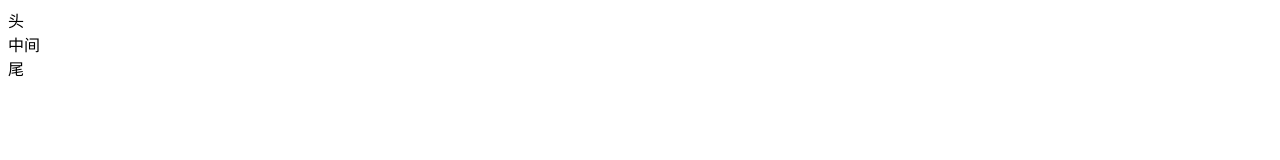
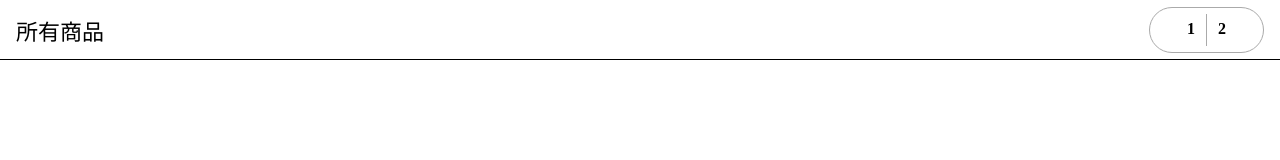
Before and after one commit to xiaodanli/1605A-TASK, a plain HTML site: page team01/src/index.html in a window 1280 px wide. Drawn offline with Linux system fonts and the light colour scheme.

Commit message:
header完成

```diff
--- a/team01/src/index.html
+++ b/team01/src/index.html
@@ -6,13 +6,55 @@
     <meta name="viewport" content="width=device-width, initial-scale=1.0">
     <meta http-equiv="X-UA-Compatible" content="ie=edge">
     <title>Document</title>
+    <style>
+        * {
+            margin: 0;
+            padding: 0;
+            list-style: none;
+        }
+
+        header {
+            width: 100%;
+            height: 60px;
+            border-bottom: 1px solid black;
+            display: flex;
+            justify-content: space-between;
+            align-items: center;
+            padding: 0 16px;
+            box-sizing: border-box;
+        }
+
+        header a {
+            font-size: 22px;
+        }
+
+        header span {
+            display: block;
+            border: 1px solid #aaa;
+            padding: 6px 26px;
+            display: flex;
+            justify-content: space-around;
+            align-items: center;
+            border-radius: 25px;
+        }
+
+        header span b {
+            width: 30px;
+            height: 32px;
+            text-align: center;
+            line-height: 30px;
+        }
+    </style>
 </head>
 
 <body>
     <div id="wrap">
-        <header>头</header>
-        <section>中间</section>
-        <footer>尾</footer>
+        <header>
+            <a>所有商品</a>
+            <span><b style="border-right:1px solid #aaa">1</b><b>2</b></span>
+        </header>
+        <section></section>
+        <footer></footer>
     </div>
 </body>
 
```
